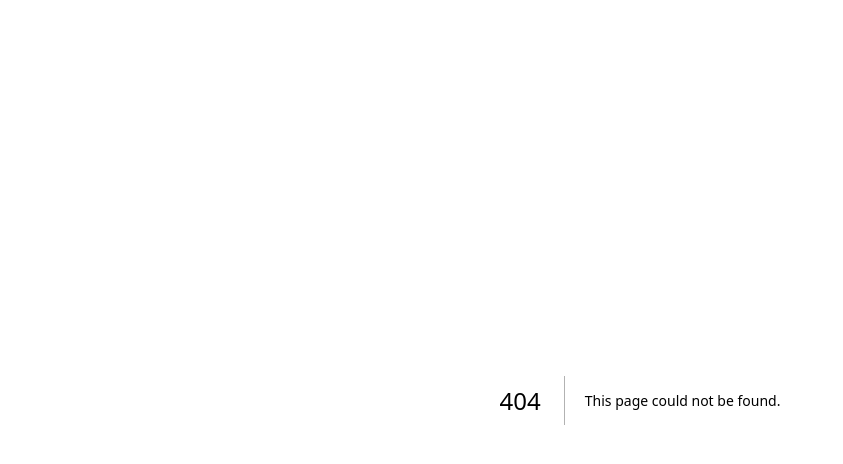
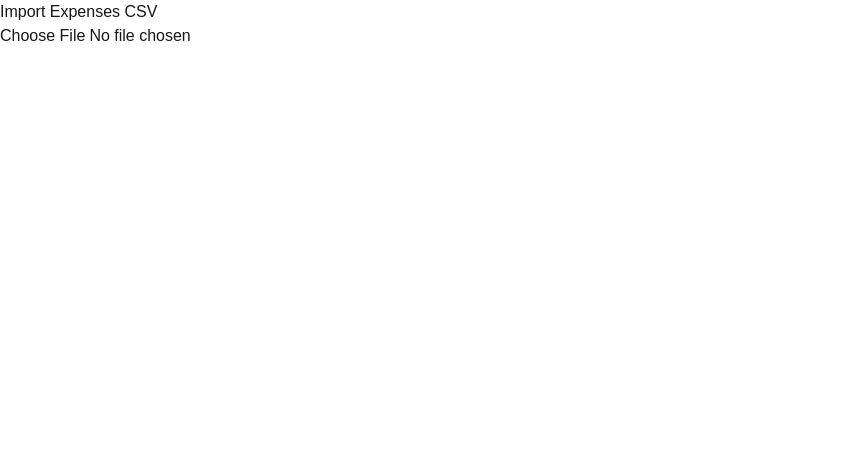
Before and after one commit to ayush-shankhdhar/spreetail-expense-app, a Next.js app: page /import in a window 1280 px wide. Before the commit this address had no page. Shown: the top 464 px of the page, without its empty margins (0-843 px from the left). Built offline with nearby package versions, Linux system fonts and the light colour scheme.

Commit message:
create csv import page

```diff
--- /dev/null
+++ b/src/app/import/page.tsx
@@ -0,0 +1,9 @@
+export default function ImportPage() {
+  return (
+    <div>
+      <h1>Import Expenses CSV</h1>
+
+      <input type="file" accept=".csv" />
+    </div>
+  );
+}
```
